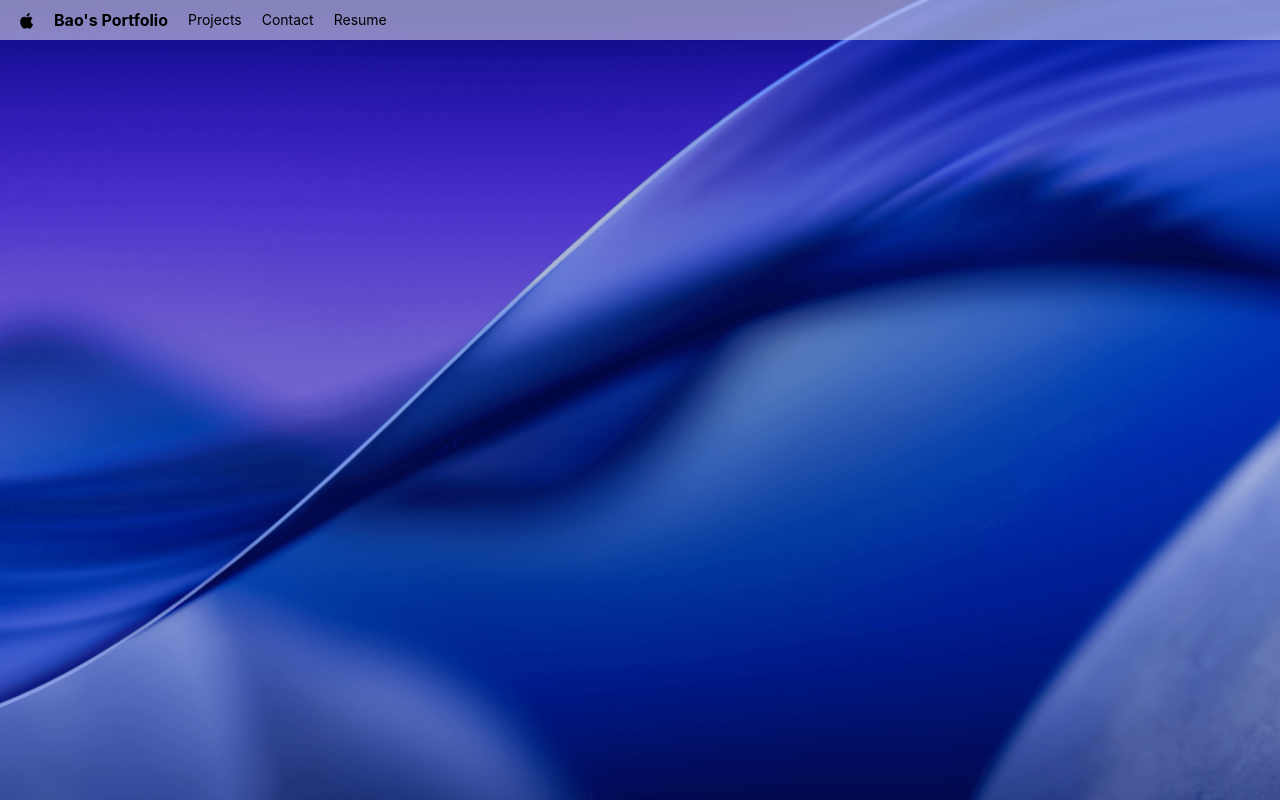
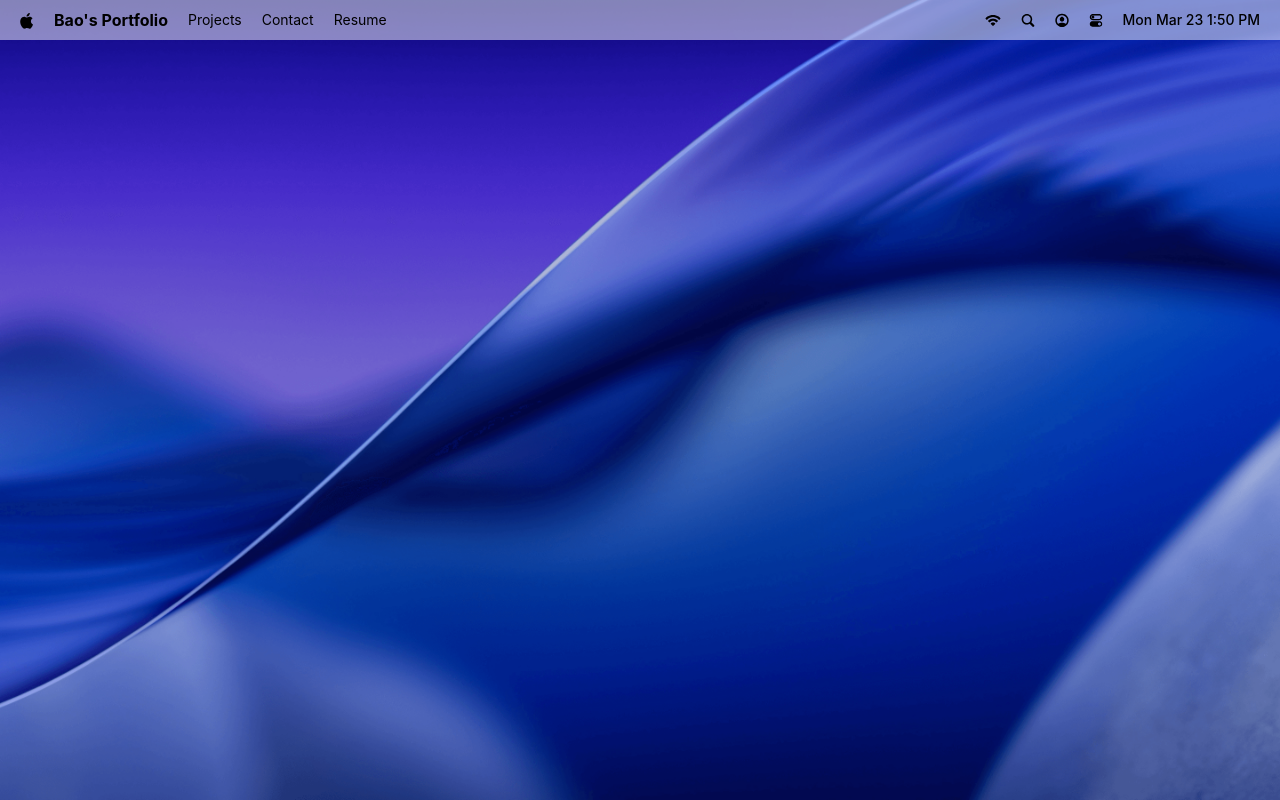
Before and after one commit to BBariOxit/portfolio-macos, a React (Vite) app: page / in a window 1280 px wide. Built offline with nearby package versions, Linux system fonts and the light colour scheme; a web font is replaced by a local one.

Commit message:
implement navbar UI

```diff
--- a/package.json
+++ b/package.json
@@ -11,6 +11,7 @@
   },
   "dependencies": {
     "@tailwindcss/vite": "^4.2.2",
+    "dayjs": "^1.11.20",
     "react": "^19.2.4",
     "react-dom": "^19.2.4",
     "tailwindcss": "^4.2.2"
--- a/src/App.jsx
+++ b/src/App.jsx
@@ -1,4 +1,4 @@
-import Navbar from "@components/navbar"
+import Navbar from "@components/Navbar"
 
 const App = () => {
   return (
--- a/src/components/Navbar.jsx
+++ b/src/components/Navbar.jsx
@@ -1,6 +1,5 @@
-import { navLinks } from "@constants"
-
-
+import dayjs from "dayjs"
+import { navIcons, navLinks } from "@constants"
 
 const Navbar = () => {
   return (
@@ -17,6 +16,18 @@
           ))}
         </ul>
       </div>
+
+      <div>
+        <ul>
+          {navIcons.map(({ id, img }) => (
+            <li key={id}>
+              <img src={img} className="icon-hover" alt={`icon-${id}`} />
+            </li>
+          ))}
+        </ul>
+
+        <time>{dayjs().format('ddd MMM D h:mm A')}</time>
+      </div>
     </nav>
   )
 }
```
Also changed, not shown: 1 other file (tests, documents, lock files or other folders).
